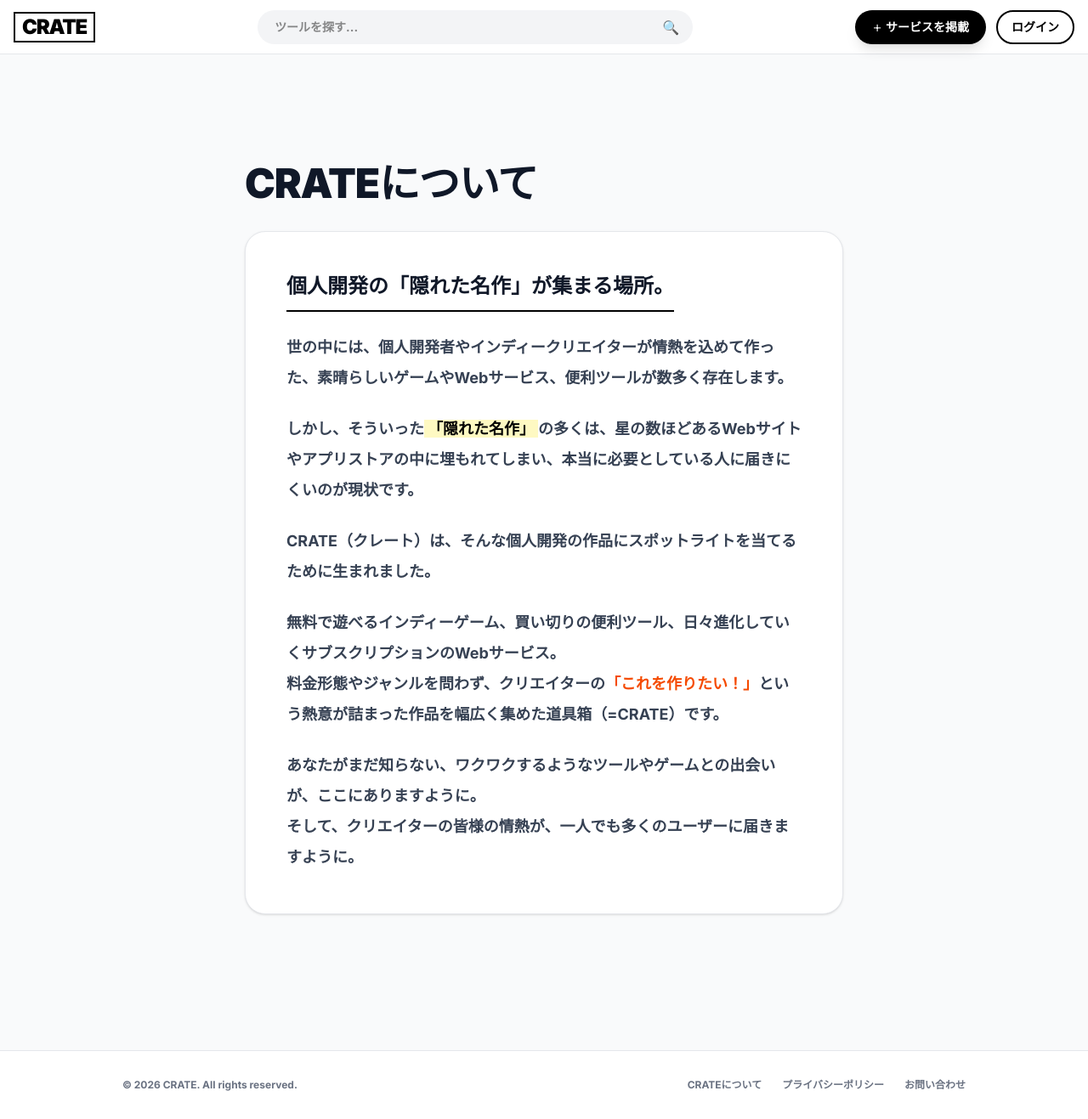
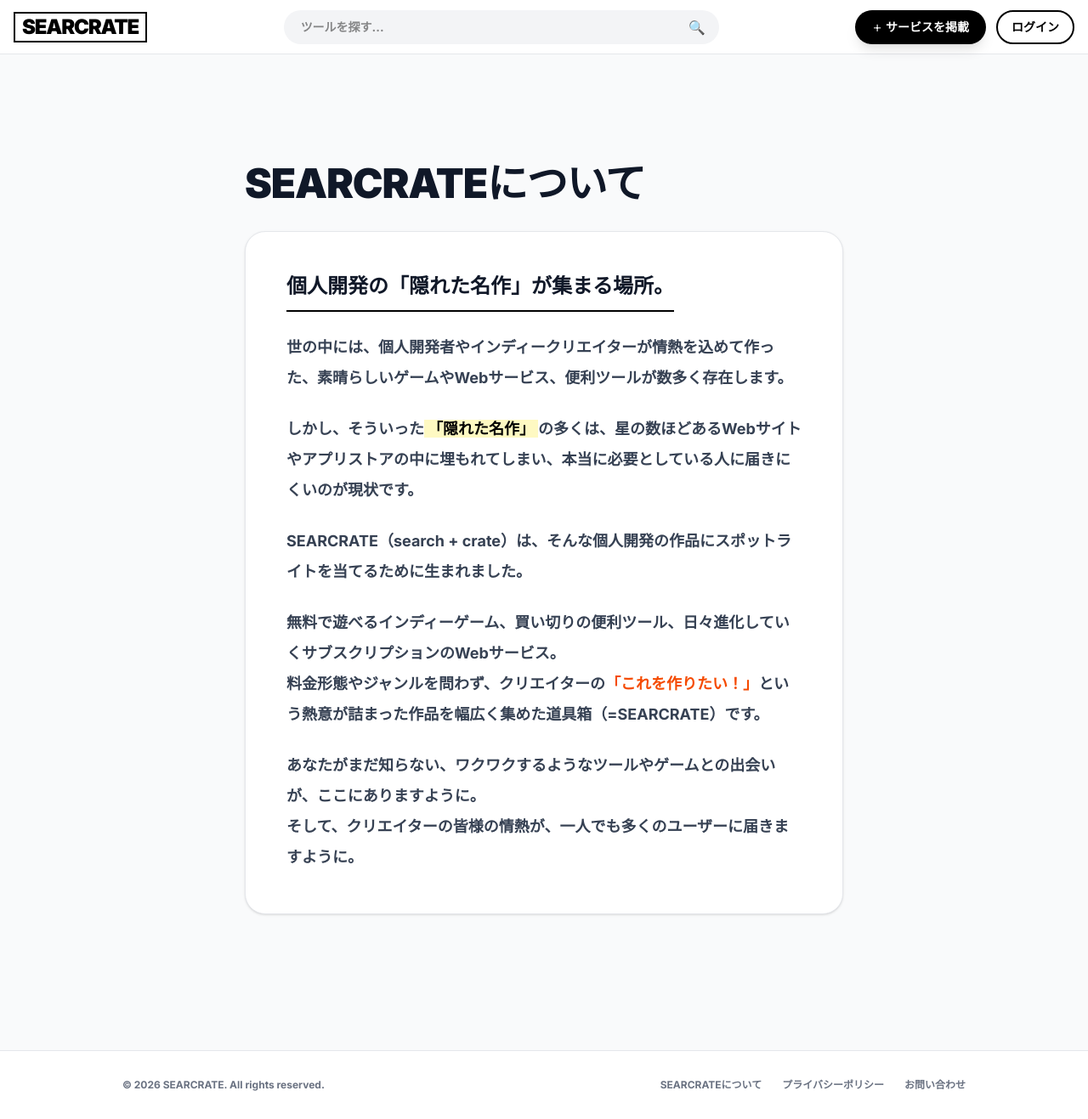
Before and after one commit to MMMmorota/CRATE, a Next.js app: page /about in a window 1280 px wide. Shown: the whole page at 85% size. Built offline with nearby package versions, Linux system fonts and the light colour scheme; no server answers.

Commit message:
サイト名をSearcrateに変更

```diff
--- a/app/about/page.tsx
+++ b/app/about/page.tsx
@@ -2,7 +2,7 @@ import Navbar from '../../components/Navbar';
 import StockBar from '../../components/StockBar';
 
 export const metadata = {
-  title: 'CRATEについて | CRATE - 個人開発・インディー作品の検索サイト',
+  title: 'SEARCRATEについて | SEARCRATE - 個人開発・インディー作品の検索サイト',
   description: 'ゲーム、Webサービス、便利ツールなど、個人開発者やインディークリエイターの熱意が詰まった作品を集めた検索サイトです。',
 };
 
@@ -13,7 +13,7 @@ export default function AboutPage() {
 
       <div className="pt-32 pb-20 px-4 sm:px-6 lg:px-8 max-w-3xl mx-auto">
         <h1 className="text-4xl sm:text-5xl font-black text-gray-900 tracking-tight mb-8">
-          CRATEについて
+          SEARCRATEについて
         </h1>
 
         <div className="bg-white p-8 sm:p-12 rounded-3xl shadow-sm border border-gray-200">
@@ -29,11 +29,11 @@ export default function AboutPage() {
               しかし、そういった<strong className="text-black bg-yellow-100 px-1">「隠れた名作」</strong>の多くは、星の数ほどあるWebサイトやアプリストアの中に埋もれてしまい、本当に必要としている人に届きにくいのが現状です。
             </p>
             <p>
-              CRATE（クレート）は、そんな個人開発の作品にスポットライトを当てるために生まれました。
+              SEARCRATE（search + crate）は、そんな個人開発の作品にスポットライトを当てるために生まれました。
             </p>
             <p>
               無料で遊べるインディーゲーム、買い切りの便利ツール、日々進化していくサブスクリプションのWebサービス。<br />
-              料金形態やジャンルを問わず、クリエイターの<strong className="text-orange-600">「これを作りたい！」</strong>という熱意が詰まった作品を幅広く集めた道具箱（=CRATE）です。
+              料金形態やジャンルを問わず、クリエイターの<strong className="text-orange-600">「これを作りたい！」</strong>という熱意が詰まった作品を幅広く集めた道具箱（=SEARCRATE）です。
             </p>
             <p>
               あなたがまだ知らない、ワクワクするようなツールやゲームとの出会いが、ここにありますように。<br />
--- a/app/contact/page.tsx
+++ b/app/contact/page.tsx
@@ -1,7 +1,7 @@
 import Link from 'next/link';
 
 export const metadata = {
-  title: 'お問い合わせ | CRATE',
+  title: 'お問い合わせ | SEARCRATE',
 };
 
 export default function Contact() {
@@ -11,7 +11,7 @@ export default function Contact() {
         <h1 className="text-3xl font-black text-gray-900 mb-8 border-b pb-4">お問い合わせ</h1>
 
         <p className="text-gray-700 mb-8 text-sm md:text-base leading-relaxed">
-          CRATEに関する不具合のご報告、機能のご要望、掲載内容に関するお問い合わせなどはこちらからお願いいたします。<br />
+          SEARCRATEに関する不具合のご報告、機能のご要望、掲載内容に関するお問い合わせなどはこちらからお願いいたします。<br />
           <span className="text-xs text-gray-500 mt-2 block">
             ※画像やスクリーンショットの添付に対応するため、外部のGoogleフォームへ移動します。
           </span>
--- a/app/layout.tsx
+++ b/app/layout.tsx
@@ -9,7 +9,7 @@ import GoogleAdsense from '../components/GoogleAdsense';
 const inter = Inter({ subsets: ['latin'] });
 
 export const metadata: Metadata = {
-  title: 'CRATE - 個人開発・インディー作品の道具箱',
+  title: 'SEARCRATE - 個人開発・インディー作品の道具箱',
   description: 'ゲーム、Webサービス、便利アプリなど、個人開発者やクリエイターの熱意が詰まった作品を集めた検索プラットフォームです。',
   verification: {
     google: 'ln7MAO9T1qSOeXtXb8mVJ4E8O2D7uWt5qltVsIx_x4I',
@@ -41,9 +41,9 @@ export default function RootLayout({
             {/* ▼▼▼ 追加: フッター ▼▼▼ */}
             <footer className="bg-white border-t border-gray-200 py-8 mt-auto">
               <div className="max-w-5xl mx-auto px-4 flex flex-col md:flex-row justify-between items-center gap-4">
-                <p className="text-xs text-gray-500 font-bold">© {new Date().getFullYear()} CRATE. All rights reserved.</p>
+                <p className="text-xs text-gray-500 font-bold">© {new Date().getFullYear()} SEARCRATE. All rights reserved.</p>
                 <div className="flex gap-6">
-                  <a href="/about" className="text-xs text-gray-500 hover:text-gray-900 font-bold transition-colors">CRATEについて</a>
+                  <a href="/about" className="text-xs text-gray-500 hover:text-gray-900 font-bold transition-colors">SEARCRATEについて</a>
                   <a href="/privacy" className="text-xs text-gray-500 hover:text-gray-900 font-bold transition-colors">プライバシーポリシー</a>
                   <a href="/contact" className="text-xs text-gray-500 hover:text-gray-900 font-bold transition-colors">お問い合わせ</a>
                 </div>
--- a/app/login/page.tsx
+++ b/app/login/page.tsx
@@ -90,7 +90,7 @@ export default function LoginPage() {
         {/* ロゴ */}
         <div className="text-center mb-8 mt-4">
           <Link href="/" className="text-3xl font-black tracking-tighter text-gray-900 inline-block border-2 border-black p-1 px-2">
-            CRATE
+            SEARCRATE
           </Link>
           <p className="mt-2 text-gray-500 text-sm font-bold">
             {isSignUp ? 'アカウントを作成してツールを投稿しよう' : 'おかえりなさい'}
--- a/app/privacy/page.tsx
+++ b/app/privacy/page.tsx
@@ -1,7 +1,7 @@
 import Link from 'next/link';
 
 export const metadata = {
-  title: 'プライバシーポリシー | CRATE',
+  title: 'プライバシーポリシー | SEARCRATE',
 };
 
 export default function PrivacyPolicy() {
@@ -15,7 +15,7 @@ export default function PrivacyPolicy() {
           <section>
             <h2 className="text-xl font-bold text-gray-900 mb-3">1. 広告の配信について</h2>
             <p>
-              当サイト「CRATE」は、第三者配信の広告サービス（Google AdSense等）を利用する予定、または利用しています。<br />
+              当サイト「SEARCRATE」は、第三者配信の広告サービス（Google AdSense等）を利用する予定、または利用しています。<br />
               広告配信事業者は、ユーザーの興味に応じた広告を表示するためにCookie（クッキー）を使用することがあります。<br />
               Cookieを無効にする設定およびGoogleアドセンスに関する詳細は「<a href="https://policies.google.com/technologies/ads?hl=ja" target="_blank" rel="noopener noreferrer" className="text-blue-600 hover:underline">広告 – ポリシーと規約 – Google</a>」をご覧ください。
             </p>
--- a/app/sitemap.ts
+++ b/app/sitemap.ts
@@ -2,7 +2,7 @@ import { MetadataRoute } from 'next';
 import { supabase } from '../lib/supabase'; // パスが違う場合は微調整してください
 
 export default async function sitemap(): Promise<MetadataRoute.Sitemap> {
-  const baseUrl = 'https://crate-smoky.vercel.app';
+  const baseUrl = 'https://SEARCRATE-smoky.vercel.app';
 
   // ① Supabaseから登録されているすべてのツールを取得
   const { data: tools } = await supabase
--- a/components/Navbar.tsx
+++ b/components/Navbar.tsx
@@ -35,7 +35,7 @@ export default function Navbar() {
 
           {/* 1. ロゴ */}
           <Link href="/" className="text-2xl font-black text-black tracking-tighter shrink-0 border-2 border-black px-2 hover:bg-black hover:text-white transition-colors">
-            CRATE
+            SEARCRATE
           </Link>
 
           {/* 2. 検索バー (PC: 常時表示 / スマホ: 非表示) */}
--- a/context/StockContext.tsx
+++ b/context/StockContext.tsx
@@ -25,7 +25,7 @@ export function StockProvider({ children }: { children: ReactNode }) {
 
   // 1. 初回読み込み時に、ブラウザの保存領域(localStorage)から復元する
   useEffect(() => {
-    const saved = localStorage.getItem('crate_stock');
+    const saved = localStorage.getItem('SEARCRATE_stock');
     if (saved) {
       setItems(JSON.parse(saved));
     }
@@ -33,7 +33,7 @@ export function StockProvider({ children }: { children: ReactNode }) {
 
   // 2. データが変わるたびに保存する
   useEffect(() => {
-    localStorage.setItem('crate_stock', JSON.stringify(items));
+    localStorage.setItem('SEARCRATE_stock', JSON.stringify(items));
   }, [items]);
 
   // 追加
```
Also changed, not shown: 1 other file (tests, documents, lock files or other folders).
